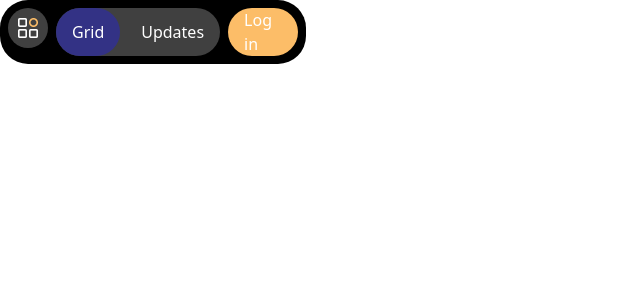
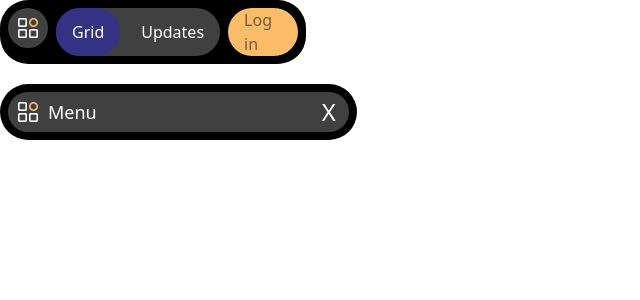
Before and after one commit to tobistudio/Next-tailwind, a Next.js app: page / in a window 1280 px wide. Both pictures are taken after a click on the element 28 px from the left and 28 px from the top of the page. Shown: the top 300 px of the page, without its empty margins (0-640 px from the left). Built offline with nearby package versions, Linux system fonts and the light colour scheme.

Commit message:
feat: update Figma design

```diff
--- /dev/null
+++ b/components/Expand/index.js
@@ -0,0 +1,31 @@
+import React, {useState} from 'react'
+import MIcon from "../../assets/menu-icon.png";
+
+
+export default function Expand() {
+
+  const [toggleMenu, setToggleMenu] = useState(false)
+  const [menu, setMenu] = useState("grid")
+
+  return (
+    <div className={`w-[357px]`}>
+        <div className={`bg-black flex flex-col p-2 rounded-[28px] transition-all ${!toggleMenu ? "h-[56px]" : "h-[236px]"}`}>
+            {
+            toggleMenu &&
+                <div className={`flex flex-col gap-[8px] ${toggleMenu ? "h-[210px] opacity-1" : "w-0 opacity-0"} transition-all justify-around p-2 pl-[40px]`}>
+                    <div className='text-white text-xl hover:text-[#009473] cursor-pointer'>Back to OneGrid</div>
+                    <div className='text-white text-xl hover:text-[#009473] cursor-pointer'>KOTE CLUB</div>
+                    <div className='text-white text-xl hover:text-[#009473] cursor-pointer'>Grid setting</div>
+                    <div className='text-white text-xl hover:text-[#009473] cursor-pointer'>Admin</div>
+                </div>
+            }
+            <div className='bg-white/25 cursor-pointer rounded-[38px] p-[10px] w-full min-w-[40px] h-[40px] flex justify-start items-center' onClick={() => setToggleMenu(!toggleMenu)}>
+              <img src={MIcon.src} className="w-[20px] h-[20px]" />
+              <div className='ml-[10px] text-center text-white text-lg'>Menu</div>
+              <div className="border-none text-white text-2xl ml-[225px]">X</div>
+            </div>
+
+        </div>
+    </div>
+  )
+}
--- /dev/null
+++ b/components/Float/index.js
@@ -0,0 +1,27 @@
+import React, {useState} from 'react';
+import MIcon from "../../assets/menu-icon.png";
+
+export default function Float() {
+    const [toggleMenu, setToggleMenu] = useState(false)
+    const [menu, setMenu] = useState("grid")
+
+    return (
+        <div className={`${toggleMenu ? "w-[306px]" : "w-[56px]"}  transition-all pb-5`}>
+            <div className={`bg-black flex flex-row p-2 rounded-[28px] "w-[306px]"`}>
+                <div className='bg-white/25 cursor-pointer rounded-[38px] p-[10px] w-[40px] min-w-[40px] h-[40px] flex justify-center align-middle' onClick={() => setToggleMenu(!toggleMenu)}>
+                    <img src={MIcon.src} className="w-full h-full" />
+                </div>
+                {
+                toggleMenu &&
+                    <div className={`flex flex-row gap-[8px] ${toggleMenu ? "w-[250px] opacity-1" : "w-0 opacity-0"} transition-all `}>
+                        <div className= {`ml-[8px] gap-[5px] bg-white/25 box-border h-full rounded-[38px] flex justify-center items-center align-middle`}>
+                        <div className={`${menu === "grid" && "bg-[#333285]"} text-base text-white no-underline rounded-[38px] h-full px-[16px] flex items-center transition-all cursor-pointer`} onClick={() => setMenu("grid")}>Grid</div>
+                        <div className={`${menu === "updates" && "bg-[#333285]"} text-base text-white no-underline rounded-[38px] h-full px-[16px] flex items-center transition-all cursor-pointer`} onClick={() => setMenu("updates")}>Updates</div>
+                        </div>
+                        <div className='bg-[#FCBD68] px-[16px] flex items-center text-base w-[76px] text-[#22222ca1] rounded-[38px]  break-keep cursor-pointer'>Log in</div>
+                    </div>
+                }
+            </div>
+        </div>
+    )
+}
--- a/pages/index.js
+++ b/pages/index.js
@@ -1,30 +1,16 @@
-import Head from 'next/head'
-import Image from 'next/image'
+
 import { useState } from 'react'
-// import styles from '../styles/Home.module.css'
-import MIcon from "../assets/menu-icon.png"
+import styles from '../styles/Home.module.css'
+import Floating from '../components/Float'
+import Expand from '../components/Expand'
 
 const Test = () => {
-  const [toggleMenu, setToggleMenu] = useState(false)
-  const [menu, setMenu] = useState("grid")
 
   return (
-        <div className={`${toggleMenu ? "w-[306px]" : "w-[56px]"}  transition-all`}>
-      <div className={`bg-black flex flex-row p-2 rounded-[28px] "w-[306px]"`}>
-          <div className='bg-white/25 cursor-pointer rounded-[38px] p-[10px] w-[40px] min-w-[40px] h-[40px] flex justify-center align-middle' onClick={() => setToggleMenu(!toggleMenu)}>
-            <img src={MIcon.src} className="w-full h-full"/>
-          </div>
-         {
-         toggleMenu && <div className={`flex flex-row gap-[8px] ${toggleMenu ? "w-[250px] opacity-1" : "w-0 opacity-0"} transition-all `}>
-            <div className='ml-[8px] gap-[5px] bg-white/25 box-border h-full rounded-[38px] flex justify-center items-center align-middle'>
-              <div className={`${menu === "grid" && "bg-[#333285]"} text-base text-white no-underline rounded-[38px] h-full px-[16px] flex items-center transition-all cursor-pointer`}onClick={() => setMenu("grid")}>Grid</div>
-              <div className={`${menu === "updates" && "bg-[#333285]"} text-base text-white no-underline rounded-[38px] h-full px-[16px] flex items-center transition-all cursor-pointer`} onClick={() => setMenu("updates")}>Updates</div>
-            </div>
-            <div className='bg-[#FCBD68] px-[16px] flex items-center text-base w-[76px] text-white rounded-[38px]  break-keep cursor-pointer'>Log in</div>
-          </div>
-          }
-        </div>
-      </div>
+    <div>
+      <Floating />
+      <Expand />
+    </div>
   )
 }
 
```
